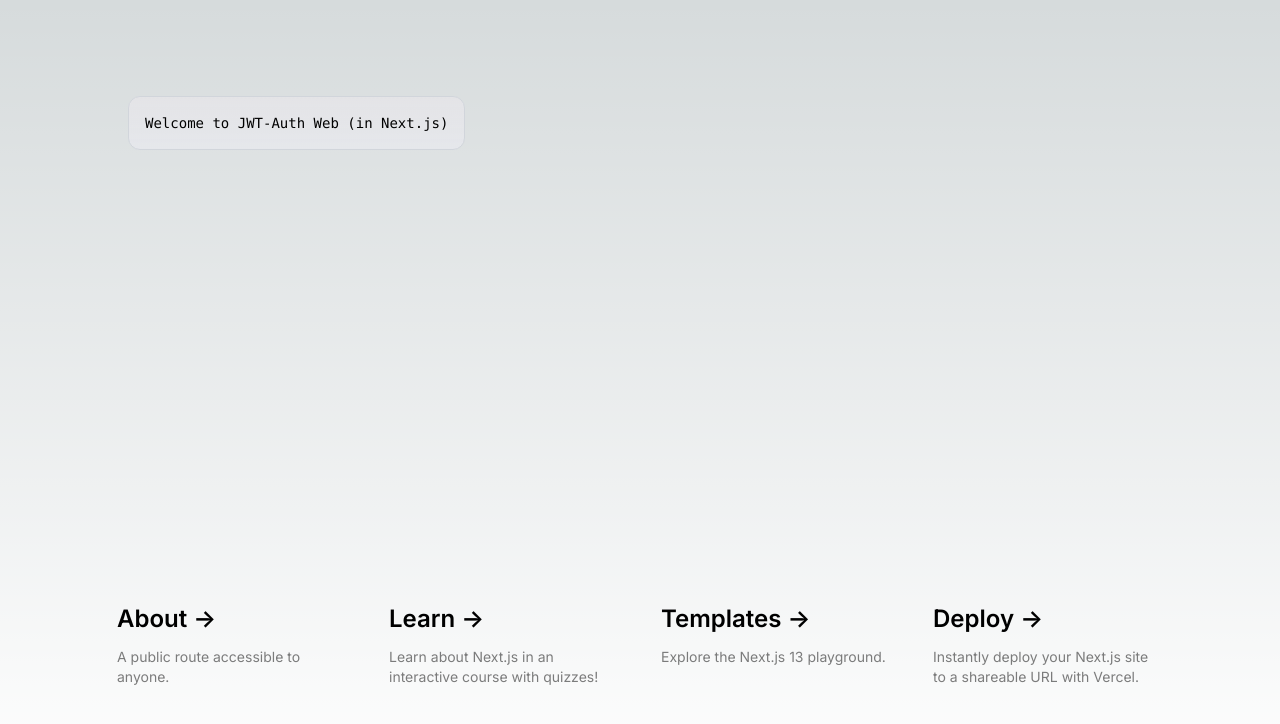
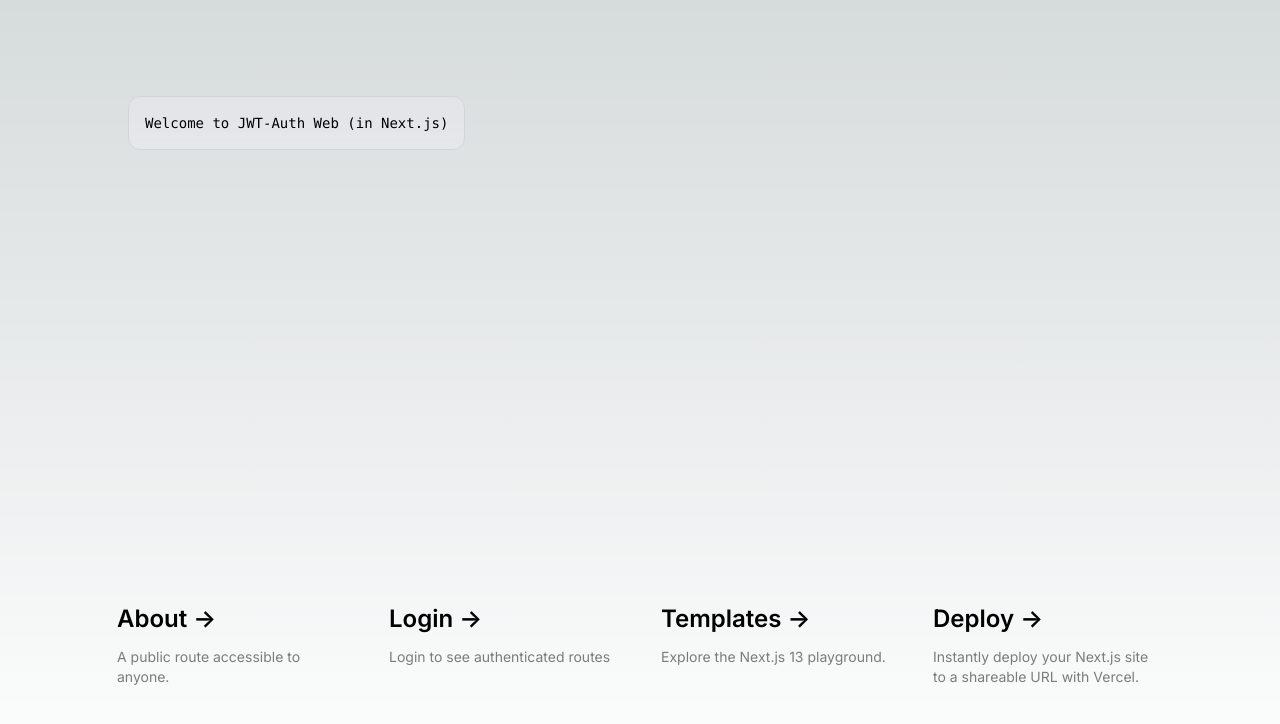
Before and after one commit to bocacode/jwt-auth-web-c11, a Next.js app: page / in a window 1280 px wide. Shown: the top 724 px of the page. Built offline with nearby package versions, Linux system fonts and the light colour scheme.

Commit message:
add link to login

```diff
--- a/app/page.js
+++ b/app/page.js
@@ -26,22 +26,20 @@ export default function Home() {
           </p>
         </Link>
 
-        <a
-          href="https://nextjs.org/learn?utm_source=create-next-app&utm_medium=appdir-template-tw&utm_campaign=create-next-app"
+        <Link
+          href="/login"
           className="group rounded-lg border border-transparent px-5 py-4 transition-colors hover:border-gray-300 hover:bg-gray-100 hover:dark:border-neutral-700 hover:dark:bg-neutral-800 hover:dark:bg-opacity-30"
-          target="_blank"
-          rel="noopener noreferrer"
         >
           <h2 className={`mb-3 text-2xl font-semibold`}>
-            Learn{' '}
+            Login{' '}
             <span className="inline-block transition-transform group-hover:translate-x-1 motion-reduce:transform-none">
               -&gt;
             </span>
           </h2>
           <p className={`m-0 max-w-[30ch] text-sm opacity-50`}>
-            Learn about Next.js in an interactive course with&nbsp;quizzes!
+            Login to see authenticated routes
           </p>
-        </a>
+        </Link>
 
         <a
           href="https://vercel.com/templates?framework=next.js&utm_source=create-next-app&utm_medium=appdir-template&utm_campaign=create-next-app"
```
